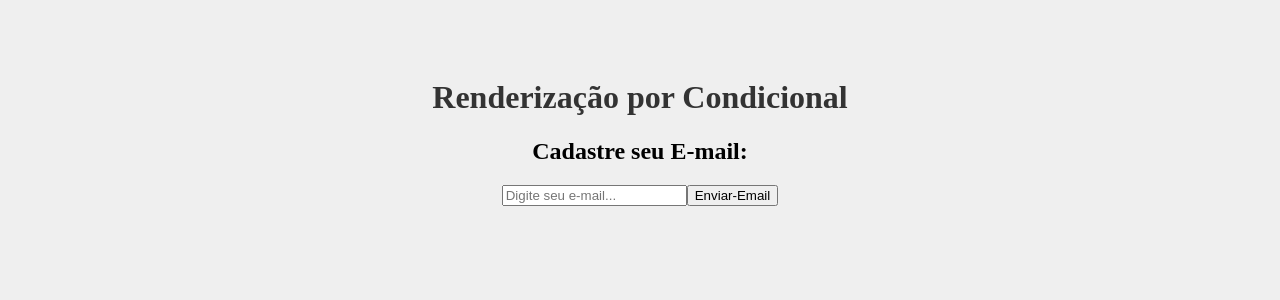
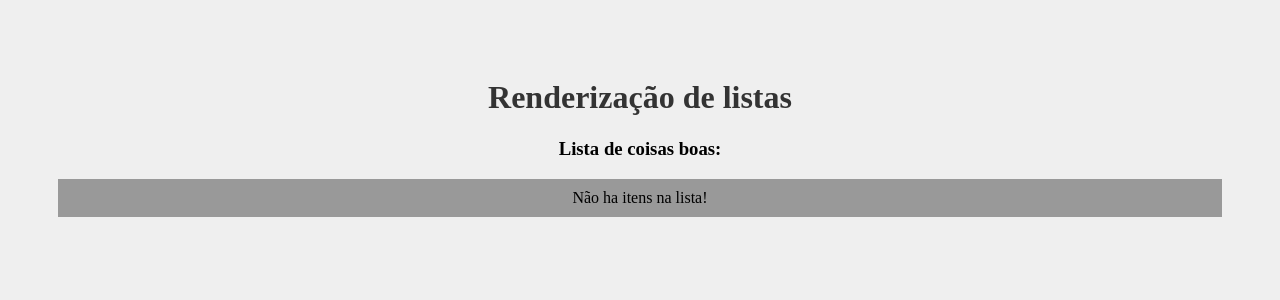
Before and after one commit to DanilodRamos/React-aulas, a React (Create React App) app in the folder meu-projeto/: page / in a window 1280 px wide. Shown: the top 300 px of the page. Built offline with nearby package versions, Linux system fonts and the light colour scheme.

Commit message:
Renderização de listas
aula 13

```diff
--- a/meu-projeto/src/App.js
+++ b/meu-projeto/src/App.js
@@ -1,13 +1,16 @@
 import './App.css'
-import Condicional from './components/Condicional'
+import OutraLista from './components/OutraLista'
+
 // sempre usar className //
   function App() {
+
+    const meuItens =['React','Vue', 'Angular']
+
   return (
     <div className="App">
-    <h1>Renderização por Condicional</h1>
-    <Condicional />
-
-    </div>
+    <h1>Renderização de listas</h1>
+    <OutraLista itens={meuItens} />
+     </div>
   )
 }
 export default App
--- a/meu-projeto/src/components/Condicional.js
+++ b/meu-projeto/src/components/Condicional.js
@@ -24,8 +24,8 @@ function Condicional(){
             </button>
             {userEmail &&(//blobo de iff no react enquanto for verdadeiro exibi se nao //
                 <div>
-                    <p>O email do usuario é:{userEmail}</p>
-                    <button onClick={limparEmail}>Limpa email</button>
+                    <p>O email do usuario é: {userEmail}</p>
+                    <button onClick={limparEmail}>Limpa e-mail</button>
                 </div>
             )}
             </form>
--- a/meu-projeto/src/components/Evento.js
+++ b/meu-projeto/src/components/Evento.js
@@ -12,6 +12,8 @@ function Evento() {
     return (
         <div>
             <p>Clique para disparar um evento:</p>
+            <Button event={meuEvento} text="Primeiro Evento" />
+            <Button event={segundoEvento} text="Segundo Evento" />
 
         </div>
     )
--- /dev/null
+++ b/meu-projeto/src/components/OutraLista.js
@@ -0,0 +1,14 @@
+function OutraLista ( itens ){
+    return(
+        <>
+        <h3>Lista de coisas boas:</h3>
+        {itens.lenght > 0 ?(
+            itens.map((item,index) => (
+                <p Key={index}>{item}</p>
+        ))) : ( //: quer dizer se nao tiver aparece o P//
+            <p>Não ha itens na lista!</p>
+        )}
+        </>
+    )
+}
+export default OutraLista
```
